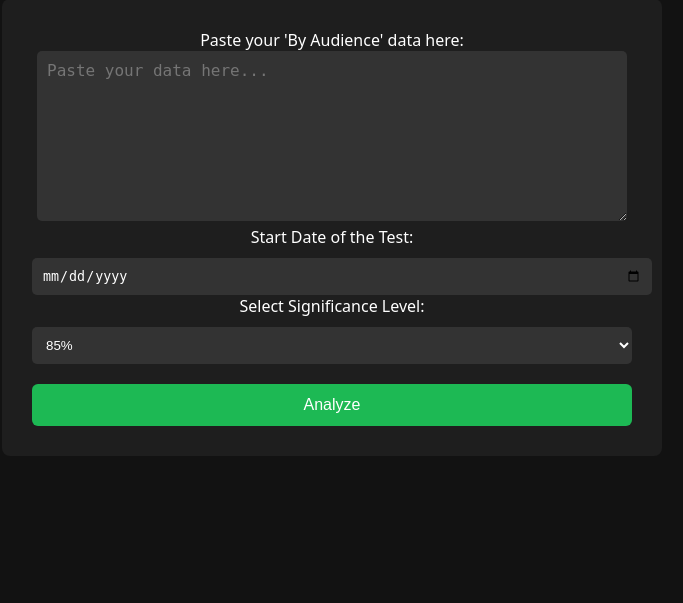
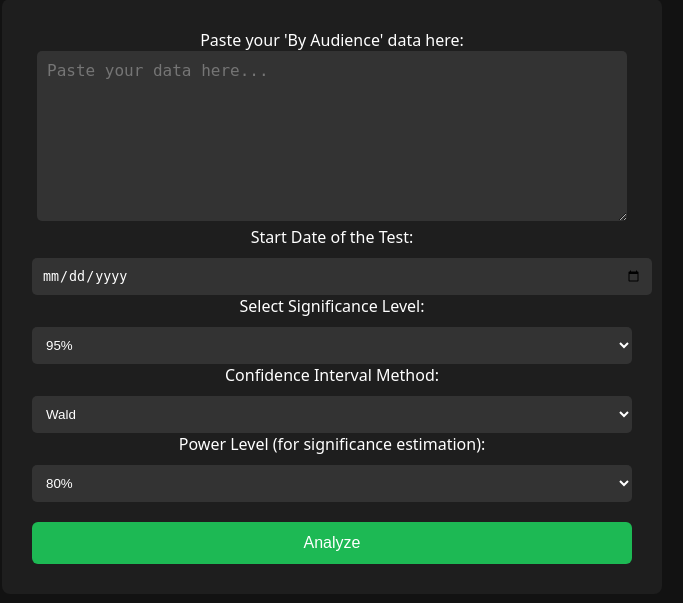
Before and after one commit to Massants/Vasta-Calculator-A-B-Test, a Python web app: template templates/index.html in a window 1280 px wide. Shown: the part 122-725 px from the top of the page, without its empty margins (308-991 px from the left). Run offline with Jinja, Linux system fonts and the light colour scheme; the template is opened without the code that fills it, so the values that code supplies are empty.

Commit message:
index.html

```diff
--- a/templates/index.html
+++ b/templates/index.html
@@ -140,7 +140,6 @@
                 flex-direction: column;
             }
         }
-
     </style>
 </head>
 <body>
@@ -156,9 +155,22 @@
 
     <label for="significance_level">Select Significance Level:</label>
     <select name="significance_level">
-        <option value="0.15" {% if significance_level == "0.15" %}selected{% endif %}>85%</option>
-        <option value="0.10" {% if significance_level == "0.10" %}selected{% endif %}>90%</option>
-        <option value="0.05" {% if significance_level == "0.05" %}selected{% endif %}>95%</option>
+        <option value="0.15">85%</option>
+        <option value="0.10">90%</option>
+        <option value="0.05" selected>95%</option>
+    </select>
+
+    <label for="ci_method">Confidence Interval Method:</label>
+    <select name="ci_method">
+        <option value="wald">Wald</option>
+        <option value="score">Score</option>
+    </select>
+
+    <label for="test_power">Power Level (for significance estimation):</label>
+    <select name="test_power">
+        <option value="0.8">80%</option>
+        <option value="0.85">85%</option>
+        <option value="0.9">90%</option>
     </select>
 
     <button class="cta-button" type="submit">Analyze</button>
@@ -186,7 +198,6 @@
                 <tr><th>Estimated Additional Value</th><td>${{ stats.real_additional_value }}</td></tr>
             </table>
         </div>
-
 
         <div class="container-2">
             <div class="selection-container">
@@ -226,9 +237,6 @@
 </div>
 
 <script>
-    document.getElementById('metricSelect').addEventListener('change', updateChart);
-    document.getElementById('viewSelect').addEventListener('change', updateChart);
-
     function updateChart() {
         const metric = document.getElementById('metricSelect').value;
         const view = document.getElementById('viewSelect').value;
@@ -245,29 +253,25 @@
         .catch(error => console.error('Error updating chart:', error));
     }
 
-    // Função para exportar gráfico como PNG
     function exportToPNG() {
-        const imgData = document.querySelector('.chart-img').src; // Pegando o gráfico em base64
+        const imgData = document.querySelector('.chart-img').src;
         const a = document.createElement('a');
         a.href = imgData;
         a.download = 'chart.png';
         a.click();
     }
 
-    // Função para exportar tabela como CSV
     function exportToCSV() {
         const table = document.querySelector('.styled-table');
         const rows = table.querySelectorAll('tr');
-
         let csvContent = '';
-
         rows.forEach(row => {
             const cols = row.querySelectorAll('td, th');
             const rowData = [];
             cols.forEach(col => {
                 rowData.push(col.innerText);
             });
-            csvContent += rowData.join(',') + '\n';
+            csvContent += rowData.join(',') + '\\n';
         });
 
         const blob = new Blob([csvContent], { type: 'text/csv;charset=utf-8;' });
```
